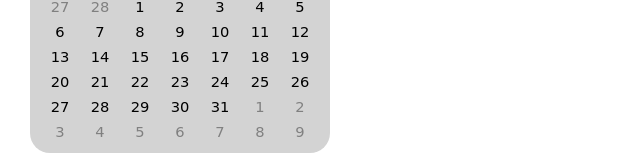
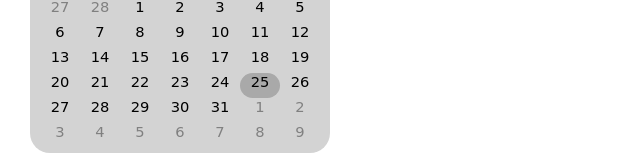
Before and after one commit to Katsu837/TRPP_PROJECT, a React (Create React App) app: page / in a window 1280 px wide. Shown: the part 327-490 px from the top of the page, without its empty margins (0-640 px from the left). Built offline with nearby package versions, Linux system fonts and the light colour scheme.

Commit message:
smallCalendar beta 1.0

```diff
--- a/src/components/SmallCalendar.jsx
+++ b/src/components/SmallCalendar.jsx
@@ -4,7 +4,6 @@ import GridOfMonth from "./smallCalendarComponents/GridOfMonth";
 import '../styles/SmallCalendar.css'
 import iconRight from './image/icons8-_-24.png'
 import iconLeft from './image/icons8-_-24 (1).png'
-
 
 const SmallCalendar = function ()
 {
--- a/src/components/smallCalendarComponents/Day.jsx
+++ b/src/components/smallCalendarComponents/Day.jsx
@@ -1,7 +1,8 @@
-import React from "react";
+import React, {useEffect, useState} from "react";
 const Day =  function(props)
 {
     let dayName = "day " + props.monthFlag
+
     return(
         <div className={dayName}>
             <a>{props.numDay}</a>
--- a/src/components/smallCalendarComponents/GridOfMonth.jsx
+++ b/src/components/smallCalendarComponents/GridOfMonth.jsx
@@ -3,6 +3,7 @@ import Day from "./Day";
 
 const GridOfMonth = function(props)
 {
+    const today = new Date()
     let date = new Date()
     date.setMonth(props.month)
     date.setFullYear(props.year)
@@ -24,6 +25,7 @@ const GridOfMonth = function(props)
         if(checkMonth == 1 && checkYear(date.getFullYear())) return 29
         return 28
     }
+
     let gridMonth = [[0," "],[0," "],[0," "],[0," "],[0," "],[0," "],[0," "],[0," "],[0," "],[0," "],[0," "],[0," "],
         [0," "],[0," "],[0," "],[0," "],[0," "],[0," "],[0," "],[0," "],[0," "],[0," "],[0," "],[0," "],[0," "],[0," "],
         [0," "],[0," "],[0," "],[0," "],[0," "],[0," "],[0," "],[0," "],[0," "],[0," "],[0," "],[0," "],[0," "],[0," "],[0," "],[0," "]]
@@ -36,6 +38,10 @@ const GridOfMonth = function(props)
     {
         gridMonth[i][0] = k
         gridMonth[i][1] = "t"
+        if(props.month == today.getMonth() && props.year == today.getFullYear() && i == numOfWeekDay + today.getDate()-1)
+        {
+            gridMonth[i][1] = "x"
+        }
     }
     for (let i = numOfWeekDay-1, k = countPreviousMonthDay; i >= 0; k--, i--)
     {
@@ -95,4 +101,4 @@ const GridOfMonth = function(props)
     )
 }
 
-export default GridOfMonth;
+export default  GridOfMonth;
--- a/src/styles/SmallCalendar.css
+++ b/src/styles/SmallCalendar.css
@@ -105,3 +105,10 @@ button:hover
 {
     color: gray;
 }
+
+.x
+{
+
+    border-radius: 20px;
+    background: darkgrey;
+}
```
